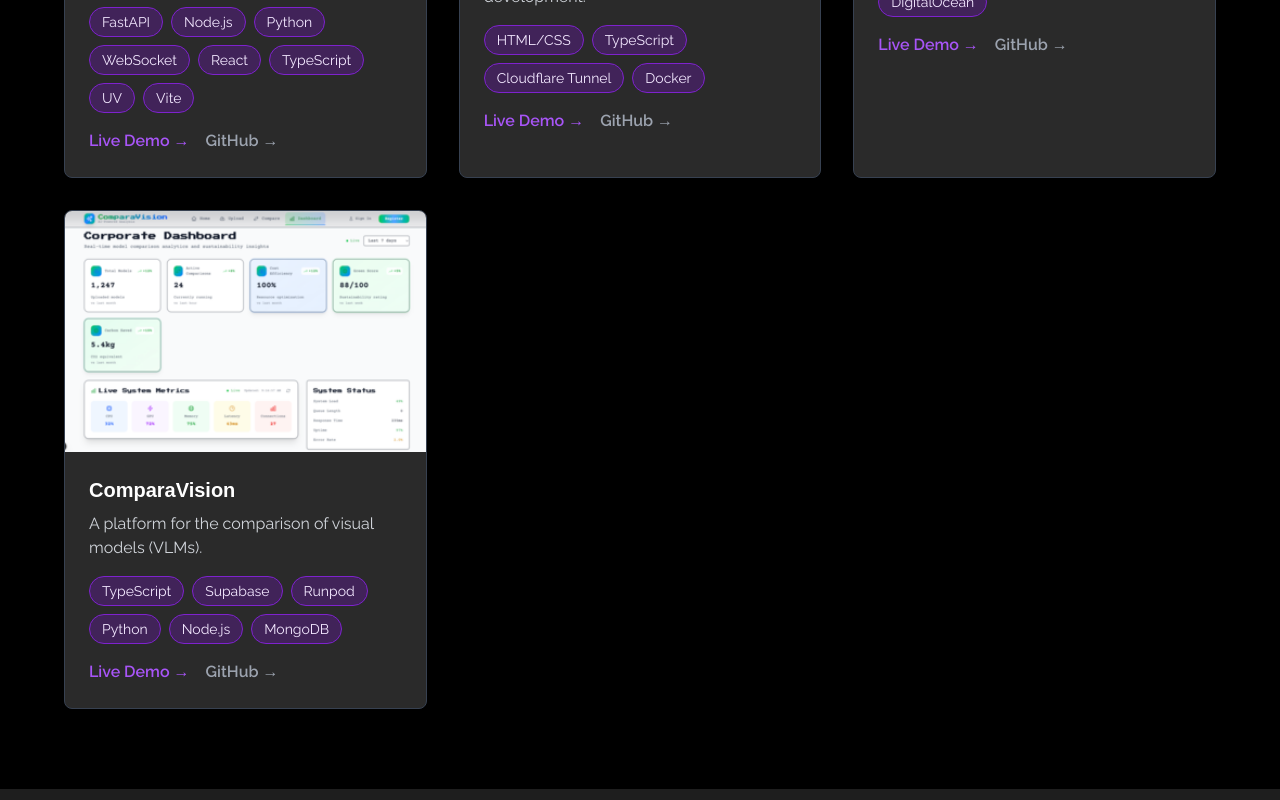
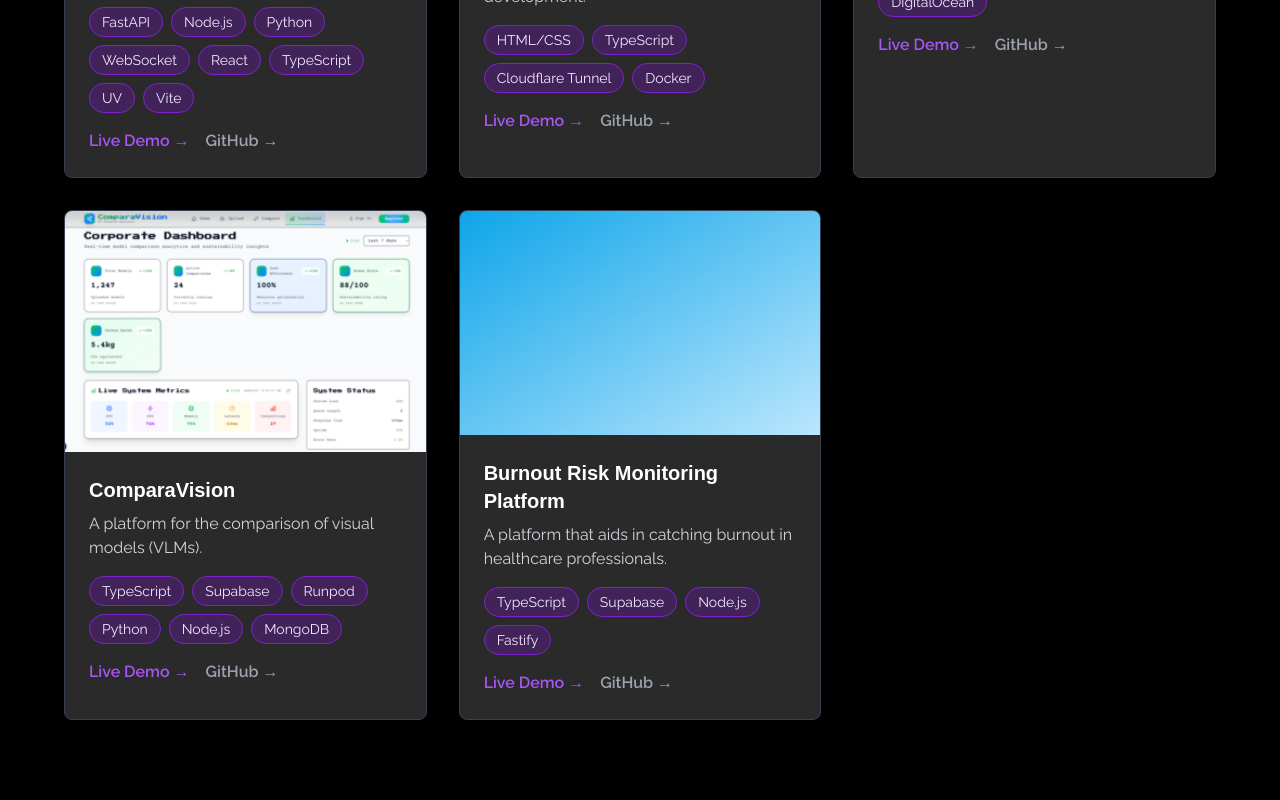
Before and after one commit to marmishaw14/portfolio, a Next.js app: page / in a window 1280 px wide. Shown: the part 3192-3992 px from the top of the page. Built offline with nearby package versions, Linux system fonts and the light colour scheme; a web font is replaced by a local one.

Commit message:
chore: add new WIP project to list of projects

```diff
--- a/components/Projects.tsx
+++ b/components/Projects.tsx
@@ -45,6 +45,14 @@ const projects: Project[] = [
     link: 'https://devpost.com/software/comparavision',
     github: 'https://github.com/orgs/HacktheSix/repositories',
     image: '/comparavision.png'
+  },
+  {
+    title: 'Burnout Risk Monitoring Platform',
+    description:
+      'A platform that aids in catching burnout in healthcare professionals.',
+    technologies: ['TypeScript', 'Supabase', 'Node.js', 'Fastify'],
+    link: '#',
+    github: 'https://github.com/marmishaw14/burnout_risk_monitoring_platform',
   },
 ]
 
```
